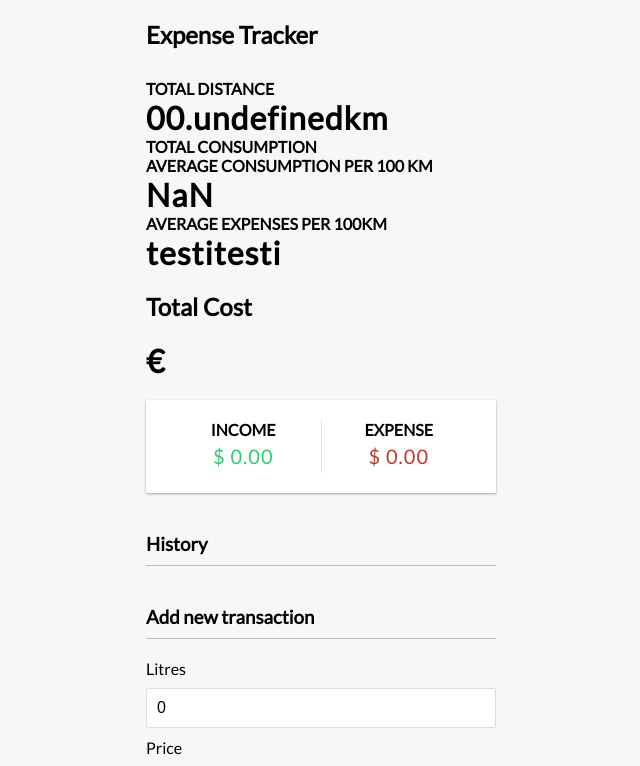
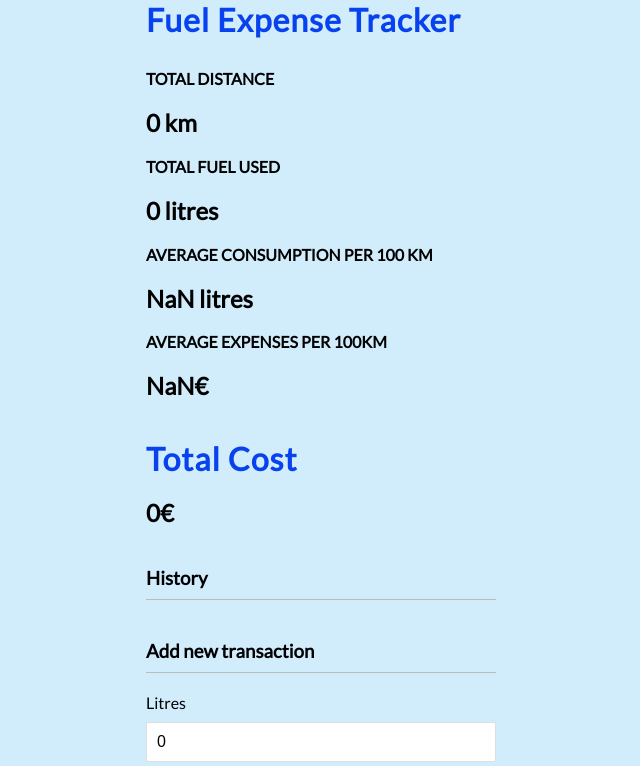
Before and after one commit to OsasuE/SOJS2021-Fuel-Expense, a React (Create React App) app in the folder fuel-calculator/: page / in a window 1280 px wide. Shown: the top 766 px of the page, without its empty margins (319-959 px from the left). Built offline with nearby package versions, Linux system fonts and the light colour scheme.

Commit message:
Laskutoiminnot vihdoinkin toiminnassa.
Lisäksi lisätty require toiminto, joka estää keskeneräisin tankkaustoiminnon lisäämisen.

```diff
--- a/fuel-calculator/src/App.css
+++ b/fuel-calculator/src/App.css
@@ -9,7 +9,7 @@
 }
 
 body {
-  background-color: #f7f7f7;
+  background-color: #d1ecfa;
   display: flex;
   flex-direction: column;
   align-items: center;
@@ -27,6 +27,7 @@ body {
 h1 {
   letter-spacing: 1px;
   margin: 0;
+  color: rgb(8, 65, 238);
 }
 
 h3 {
@@ -112,7 +113,7 @@ input[type='number'] {
 }
 
 .list li {
-  background-color: #fff;
+  background-color: rgb(250, 229, 229);
   box-shadow: var(--box-shadow);
   color: #333;
   display: flex;
--- a/fuel-calculator/src/App.js
+++ b/fuel-calculator/src/App.js
@@ -1,7 +1,6 @@
 import React from 'react';
 import { Header } from './components/Header';
 import { Balance } from './components/Balance';
-import { IncomeExpenses } from './components/IncomeExpenses';
 import { TransactionList } from './components/TransactionList';
 import { AddTransaction } from './components/AddTransaction';
 
@@ -15,7 +14,6 @@ function App() {
       <Header />
       <div className="container">
         <Balance />
-        <IncomeExpenses />
         <TransactionList />
         <AddTransaction />
       </div>
--- a/fuel-calculator/src/components/AddTransaction.js
+++ b/fuel-calculator/src/components/AddTransaction.js
@@ -30,21 +30,21 @@ export const AddTransaction = () => {
             <form onSubmit={onSubmit}>
                 <div className="form-control">
                     <label htmlFor="litres">Litres</label>
-                    <input type="number" value={litres} onChange={(e) => setLitres(e.target.value)} placeholder="Enter amount..." />
+                    <input type="number" required value={litres} onChange={(e) => setLitres(e.target.value)} placeholder="Enter amount..." />
                 </div>
                 <div className="form-control">
                     <label htmlFor="price">Price</label>
-                    <input type="number" value={price} onChange={(e) => setPrice(e.target.value)} placeholder="Enter price..." />
+                    <input type="number" required value={price} onChange={(e) => setPrice(e.target.value)} placeholder="Enter price..." />
                 </div>
                 <div className="form-control">
                     <label htmlFor="distance">Distance</label>
-                    <input type="number" value={distance} onChange={(e) => setDistance(e.target.value)} placeholder="Enter distance since last refuel..." />
+                    <input type="number" required value={distance} onChange={(e) => setDistance(e.target.value)} placeholder="Enter distance since last refuel..." />
                 </div>
                 <div className="form-control">
                     <label htmlFor="car">Car</label>
-                    <input type="text" value={text} onChange={(e) => setText(e.target.value)} placeholder="Enter car..." />
+                    <input type="text" required value={text} onChange={(e) => setText(e.target.value)} placeholder="Enter car..." />
                 </div>
-                <button className="btn">Add transaction</button>
+                <button className="btn">Add Refuel</button>
             </form>
         </>
     )
--- a/fuel-calculator/src/components/Balance.js
+++ b/fuel-calculator/src/components/Balance.js
@@ -1,69 +1,51 @@
 import React, { useContext } from 'react';
 import { GlobalContext } from '../context/GlobalState';
 
-//Money formatter function
-function moneyFormatter(num) {
-    let p = num.toFixed(2).split('.');
-    return (
-        '$ ' + (p[0].split('')[0] === '-' ? '-' : '') +
-        p[0]
-            .split('')
-            .reverse()
-            .reduce(function (acc, num, i, orig) {
-                return num === '-' ? acc : num + (i && !(i % 3) ? ',' : '') + acc;
-            }, '') +
-        '.' +
-        p[1]
-    );
-}
-
-function totalDistance(num) {
-    let p = num.toFixed(0).split('.');
-    return (
-        (p[0].split('')[0]) + p[0].split('').reverse().reduce(function (acc, num, i, orig) {
-                return num === '-' ? acc : num + (i && !(i % 3) ? ',' : '') + acc;
-            }, '') +
-        '.' +
-        p[1] + 'km'
-    );
-}
 
 export const Balance = () => {
     const { transactions } = useContext(GlobalContext);
 
-    const amounts = transactions.map(transaction => transaction.amount);
-    const koko = transactions.map(transaction => transaction.Distance);
-    const kustannus = transactions.map(transaction => transaction.price);
-
-    const kilometrit = transactions.map(transaction => transaction.distance);
-    const litrat = transactions.map(transaction => transaction.litres);
-
-    const totConsumption = (kilometrit / litrat);
-
-    let testi = parseFloat(transactions.distance);
-    const lista = [];
-    const kokmatka = [];
-
-    const income = koko.filter(item => item > 0).reduce((acc, item) => (acc += item), 0);
+    const km = transactions.map(transaction => transaction.distance);
+    const totalKm = km
+    .filter(item => item > 0)
+    .reduce((acc, item) => (acc += item),0)
+    .toFixed(0);
 
 
+    const fuel = transactions.map(transaction => transaction.litres);
+    const totalFuel = fuel
+    .filter(item => item > 0)
+    .reduce((acc, item) => (acc += item),0)
+    .toFixed(0);
+
+
+    const price = transactions.map(transaction => transaction.price);
+    const totalPrice = price
+    .filter(item => item > 0)
+    .reduce((acc, item) => (acc += item),0)
+    .toFixed(0);
+
+    const avgConsumption = (totalFuel / totalKm * 100).toFixed(2);
+    const avgCost = (totalPrice / totalKm * 100).toFixed(2);
+
+
+//  Tulostusten muotoilua
     const matka = transactions.distance < 0 ? ' km' : ' km';
-    const hinta = transactions.distance < 0 ? '€' : '€';
-
-    const total = koko.reduce((acc, item) => (acc += item), 0);
+    const hinta = transactions.price < 0 ? '€' : '€';
+    const litra = transactions.fuel < 0 ? ' litres' : ' litres';
 
     return (
         <>
             <h4>Total Distance</h4>
-            <h1>{totalDistance(income)}</h1>
-            <h4>Total Consumption</h4>
-            <h1>{litrat}</h1>
+            <h2>{totalKm}{matka}</h2>
+            <h4>Total Fuel Used</h4>
+            <h2>{totalFuel}{litra}</h2>
             <h4>Average Consumption per 100 km</h4>
-            <h1>{totConsumption}</h1>
+            <h2>{avgConsumption}{litra}</h2>
             <h4>Average Expenses per 100km</h4>
-            <h1>testitesti</h1>
-            <h2>Total Cost</h2>
-            <h1>{kustannus}{hinta}</h1>
+            <h2>{avgCost}{hinta}</h2><br></br>
+            <h1>Total Cost</h1>
+            <h2>{totalPrice}{hinta}</h2>
         </>
     )
 }
--- a/fuel-calculator/src/components/Header.js
+++ b/fuel-calculator/src/components/Header.js
@@ -2,8 +2,8 @@ import React from 'react'
 
 export const Header = () => {
   return (
-    <h2>
-      Expense Tracker
-    </h2>
+    <h1>
+      Fuel Expense Tracker
+    </h1>
   )
 }
--- a/fuel-calculator/src/components/Transaction.js
+++ b/fuel-calculator/src/components/Transaction.js
@@ -1,34 +1,25 @@
 import React, {useContext} from 'react';
 import { GlobalContext } from '../context/GlobalState';
 
-//Money formatter function
-function moneyFormatter(num) {
-  let p = num.toFixed(2).split('.');
-  return (
-    '$ ' +
-    p[0]
-      .split('')
-      .reverse()
-      .reduce(function (acc, num, i, orig) {
-        return num === '-' ? acc : num + (i && !(i % 3) ? ',' : '') + acc;
-      }, '') +
-    '.' +
-    p[1]
-  );
-}
 
 export const Transaction = ({ transaction }) => {
   const { deleteTransaction } = useContext(GlobalContext);
 
-  const sign = 'Car: ';
+  const signCar = 'Car: ';
+//  const signConsumption = 'Consumption: ';
+//  const signCost = 'Cost: ';
+//  const signPer100km = '/ 100km';
   const litrat = transaction.litres < 0 ? ' litres' : ' litres';
   const matka = transaction.distance < 0 ? ' km' : ' km';
   const hinta = transaction.price < 0 ? '€' : '€';
+//  const kulutus = (transaction.distance / transaction.price * 100).toFixed(2);
+//  const kulut = (transaction.price / transaction.distance * 100).toFixed(2);
 
   return (
     <li className={transaction.litres < 0 ? 'minus' : 'plus'}>
-      {sign}{transaction.text} <span></span><span>{transaction.litres}{litrat}</span><span>{transaction.price}{hinta}
-      </span><span>{transaction.distance}{matka}</span><button onClick={() => deleteTransaction(transaction.id)} className="delete-btn">x</button>
+      {signCar}{transaction.text} <span></span><span>{transaction.litres}{litrat}</span><span>{transaction.price}{hinta}
+      </span><span>{transaction.distance}{matka}
+      </span><button onClick={() => deleteTransaction(transaction.id)} className="delete-btn">x</button>
     </li>
   )
 }
--- a/fuel-calculator/src/context/AppReducer.js
+++ b/fuel-calculator/src/context/AppReducer.js
@@ -1,3 +1,4 @@
+// eslint-disable-next-line
 export default (state, action) => {
     switch(action.type) {
       case 'DELETE_TRANSACTION':
```
